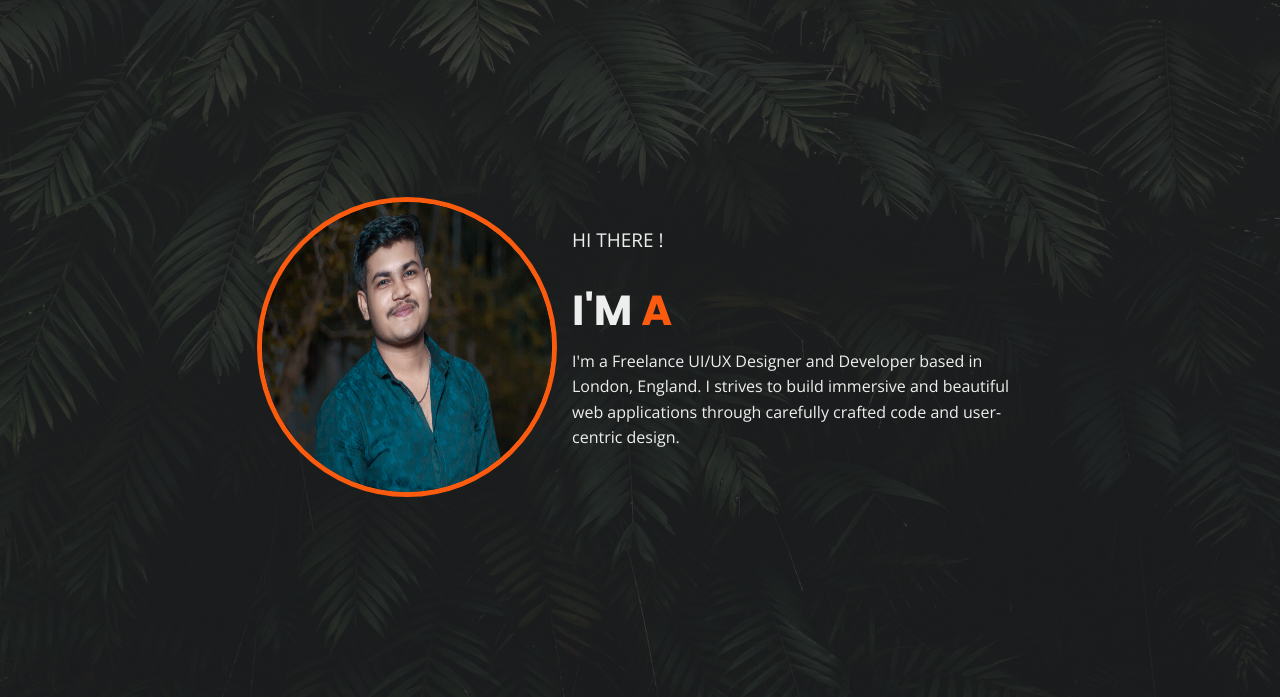
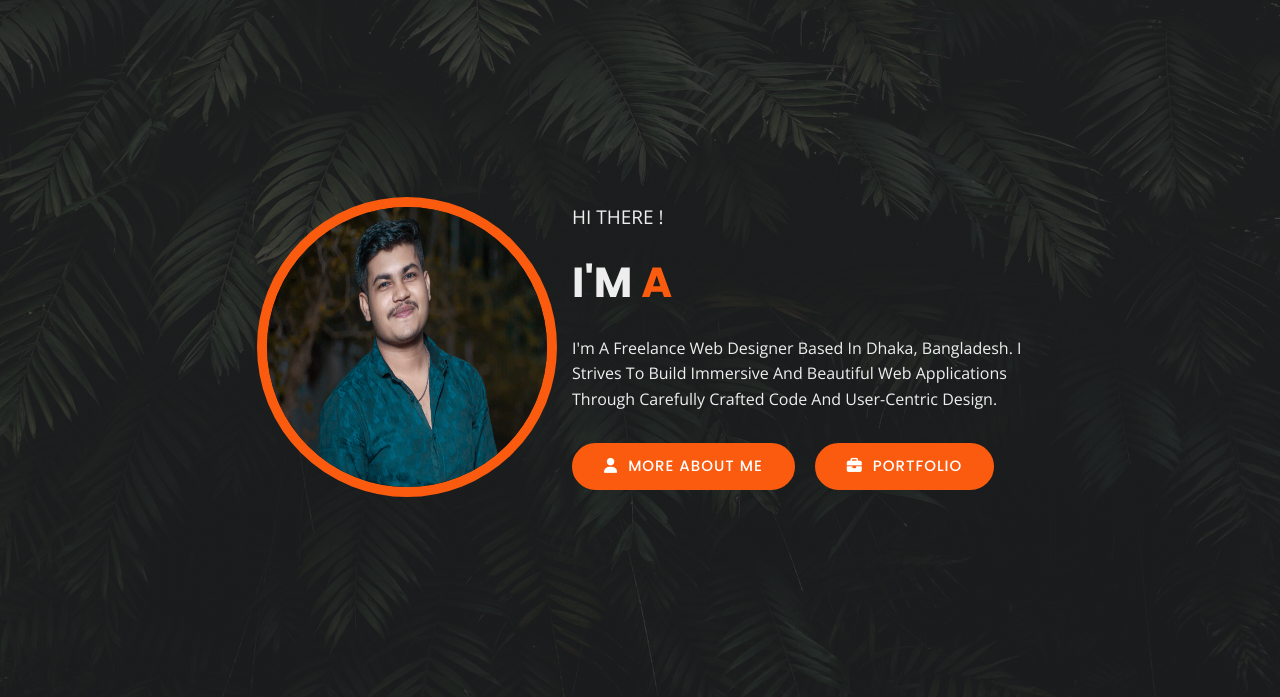
Before and after one commit to ajoy-code-dreamer/portfolio-1, a plain HTML site: page index.html in a window 1280 px wide. Shown: the part 103-800 px from the top of the page. Drawn offline with nearby package versions, Linux system fonts and the light colour scheme.

Commit message:
add banner part

```diff
--- a/index.html
+++ b/index.html
@@ -86,20 +86,21 @@
 							<h6>HI THERE !</h6>
 							<h2>I'm <span class="typed"></span></h2>
 							<p>
-                                I'm a Freelance UI/UX Designer and Developer
-                                based in London, England. I strives to build
-                                immersive and beautiful web applications through
-                                carefully crafted code and user-centric design.
+								I'm a Freelance web Designer based in Dhaka,
+								bangladesh. I strives to build immersive and
+								beautiful web applications through carefully
+								crafted code and user-centric design.
 							</p>
+							<div class="banner_btn_wrapper">
+								<a class="common_btn" href="#"><span><i class="fa-solid fa-user"></i></span>more about me</a>
+								<a class="common_btn" href="#"><span><i class="fa-solid fa-briefcase"></i></span>portfolio</a>
+							</div>
 						</div>
 					</div>
 				</div>
 			</div>
 		</section>
 		<!-- ===== banner section start here ===== -->
-
-
-
 
 		<script
 			src="https://code.jquery.com/jquery-1.12.4.min.js"
--- a/scss/pages/singlePage/_banner.scss
+++ b/scss/pages/singlePage/_banner.scss
@@ -18,9 +18,10 @@
                 width: 300px;
                 height: 300px;
                 border-radius: 50%;
-                border: 5px solid $primary-clr;
                 overflow: hidden;
                 object-fit: cover;
+                border: 10px solid $primary-clr;
+
             }
         }
         .banner_content_wrapper{
@@ -32,7 +33,7 @@
                 text-transform: uppercase;
                 color: $pera-clr;
                 line-height: 1.4;
-                padding-bottom: 20px;
+                padding-bottom: 15px;
             }
             h2{
                 font-family: $primary-font;
@@ -41,6 +42,7 @@
                 color: $pera-clr;
                 text-transform: uppercase;
                 line-height: 1.4;
+                padding-bottom: 15px;
                 span{
                     color: $primary-clr;
                 }
@@ -51,6 +53,14 @@
                 font-weight: 400;
                 color: $pera-clr;
                 line-height: 1.6;
+                text-transform: capitalize;
+                padding-bottom: 15px;
+            }
+            .banner_btn_wrapper{
+                display: flex;
+                align-items: center;
+                gap: 20px;
+
             }
 
         }
--- a/scss/pages/singlePage/_common.scss
+++ b/scss/pages/singlePage/_common.scss
@@ -20,5 +20,25 @@ body{
 .container{
     margin: 0 auto;
 }
+.common_btn{
+    font-size: 15px;
+    font-weight: 500;
+    font-family: $primary-font;
+    color: $white-clr;
+    border: 2px solid $primary-clr;
+    padding: 10px 30px;
+    text-transform: uppercase;
+    border-radius: 100px;
+    background-color: $primary-clr;
+    letter-spacing: 1px;
+    transition: $transition;
+    &:hover{
+        color: $primary-clr;
+        background-color: transparent;
+    }
+    span{
+        padding-right: 10px;
+    }
+}
 
 // ===== common css =====
```
Also changed, not shown: js/script.js (+10 -10 lines), css/style.css, 1 other file. Lines whose indentation alone changed are shown as unchanged.
